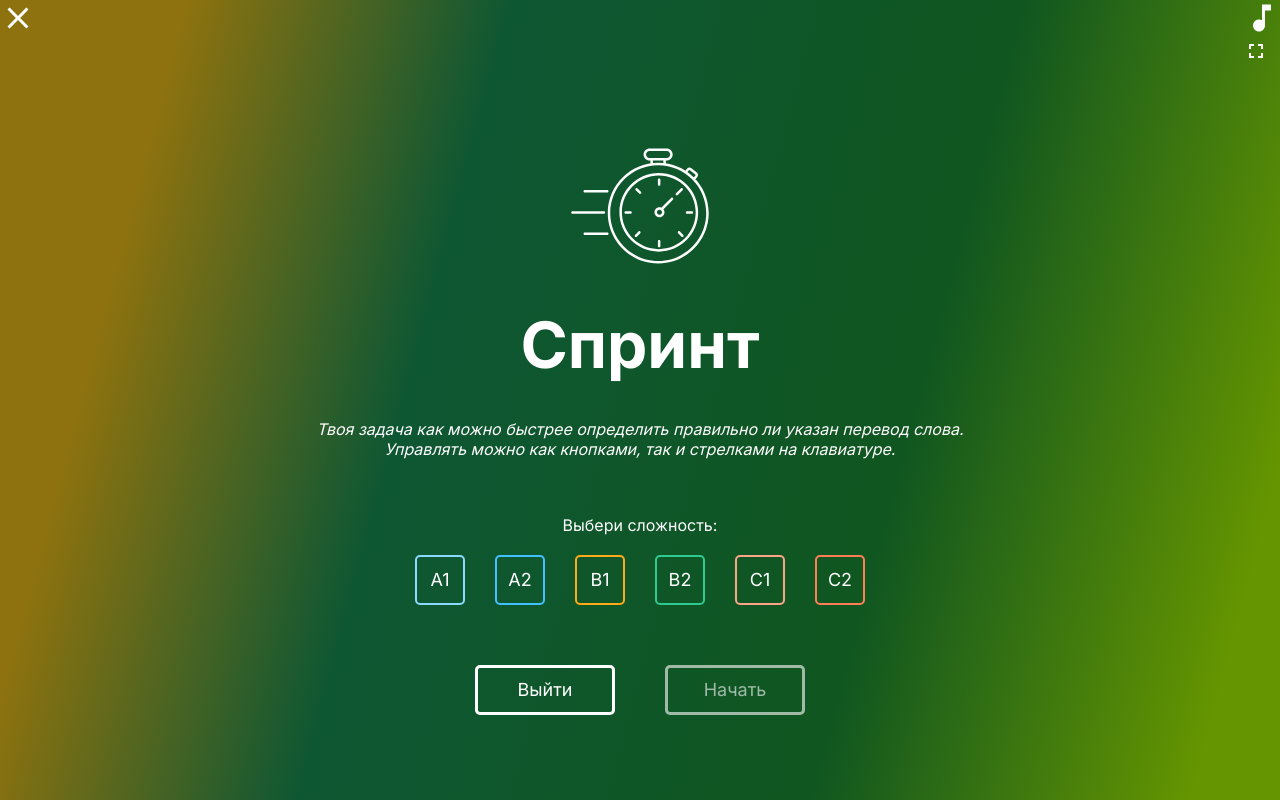
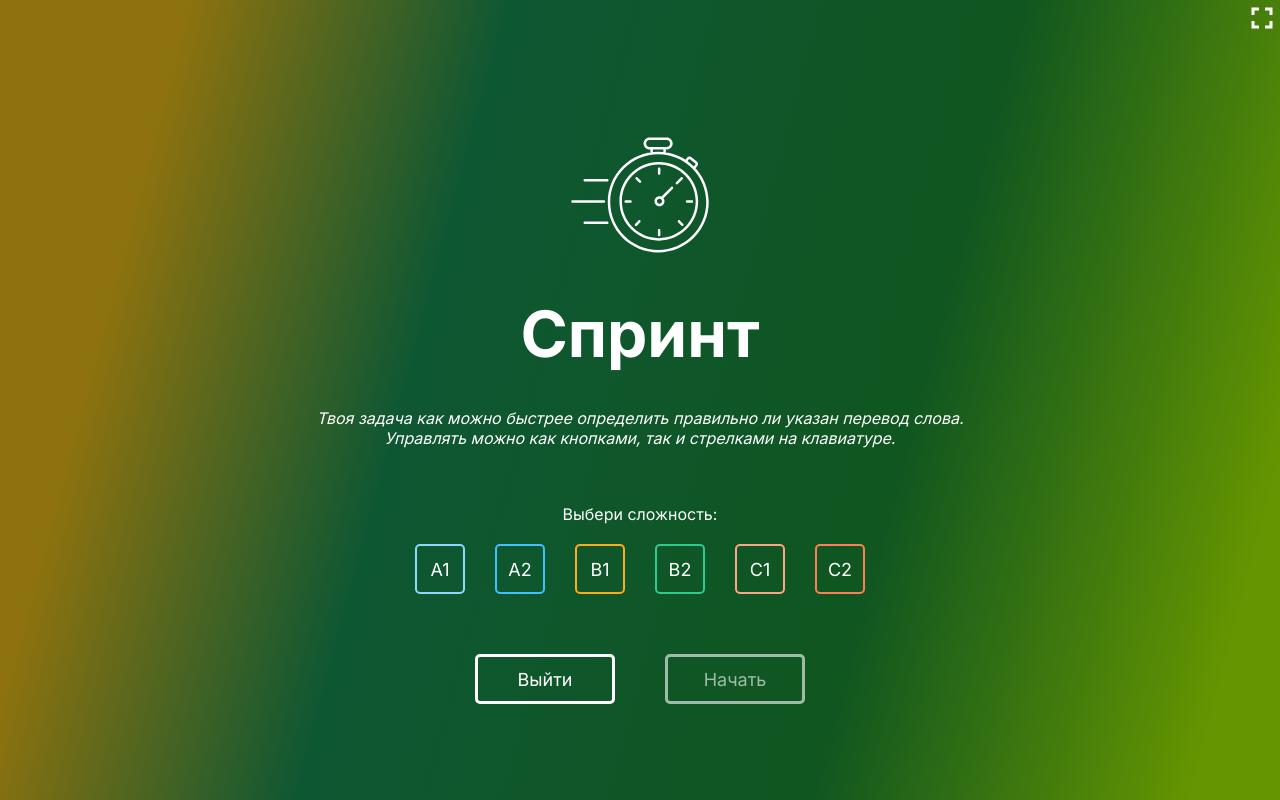
Before and after one commit to ninox14/rs-lang, a React (Create React App) app: page /games/sprint in a window 1280 px wide. Built offline with nearby package versions, Linux system fonts and the light colour scheme.

Commit message:
feat: sprint buttons styles fix

```diff
--- a/src/pages/Sprint/Components/FullScreen/FullScreen.tsx
+++ b/src/pages/Sprint/Components/FullScreen/FullScreen.tsx
@@ -35,11 +35,15 @@ const FullscreenButton: FC<IElementProps> = (props) => {
   }, [escFunction]);
 
   return (
-    <div className={`${className ?? ''}`} onClick={fsControl}>
+    <div onClick={fsControl}>
       {fsState ? (
-        <FullscreenExitIcon className="btn_fullscreen_on" />
+        <FullscreenExitIcon
+          className={`${className ? className : ''} btn_fullscreen_on`}
+        />
       ) : (
-        <FullscreenIcon className="btn_fullscreen_off" />
+        <FullscreenIcon
+          className={`${className ? className : ''} btn_fullscreen_off`}
+        />
       )}
     </div>
   );
--- a/src/pages/Sprint/Sprint.scss
+++ b/src/pages/Sprint/Sprint.scss
@@ -17,6 +17,8 @@
   width: 1.5em;
   height: 1.5em;
   fill: $white;
+
+  cursor: pointer;
 }
 
 .sprint-content {
@@ -31,6 +33,10 @@
   display: flex;
   column-gap: 50px;
   margin-top: 60px;
+}
+
+.sprint-btns-wrapper {
+  display: flex;
 }
 
 .sprint__btn_title {
--- a/src/pages/Sprint/Sprint.tsx
+++ b/src/pages/Sprint/Sprint.tsx
@@ -5,7 +5,7 @@ import MusicOffIcon from '@mui/icons-material/MusicOff';
 
 import './Sprint.scss';
 import StartScreen from './StartScreen/StartScreen';
-import { Link } from 'react-router-dom';
+import { Link, useNavigate } from 'react-router-dom';
 import Countdown from './Countdown/Countdown';
 import GameScreen from './GameScreen/GameScreen';
 import EndScreen from './EndScreen/EndScreen';
@@ -13,6 +13,7 @@ import { GameState, useGame } from 'components/GameContext/GameContext';
 import FullscreenButton from './Components/FullScreen/FullScreen';
 
 const Sprint: FC = () => {
+  const navigate = useNavigate();
   const { gameState, pickDifficulty } = useGame();
   const [difficulty, setDifficulty] = useState<null | number>(null);
   const [points, setPoints] = useState(0);
@@ -41,9 +42,15 @@ const Sprint: FC = () => {
   return (
     <main className="page page_sprint">
       <div className="page-controls">
-        <CloseIcon className="sprint_btn btn_exit" onClick={() => {}} />
+        <CloseIcon
+          style={{ visibility: !isQuestionOnScreen ? 'hidden' : 'initial' }}
+          className="sprint_btn btn_exit"
+          onClick={() => navigate(-1)}
+        />
         <div className="sprint-btns-wrapper">
-          <MusicNoteIcon className="sprint_btn btn_alerts" />
+          {isQuestionOnScreen && (
+            <MusicNoteIcon className="sprint_btn btn_alerts" />
+          )}
           <FullscreenButton className="sprint_btn btn_fullscreen" />
         </div>
       </div>
```
